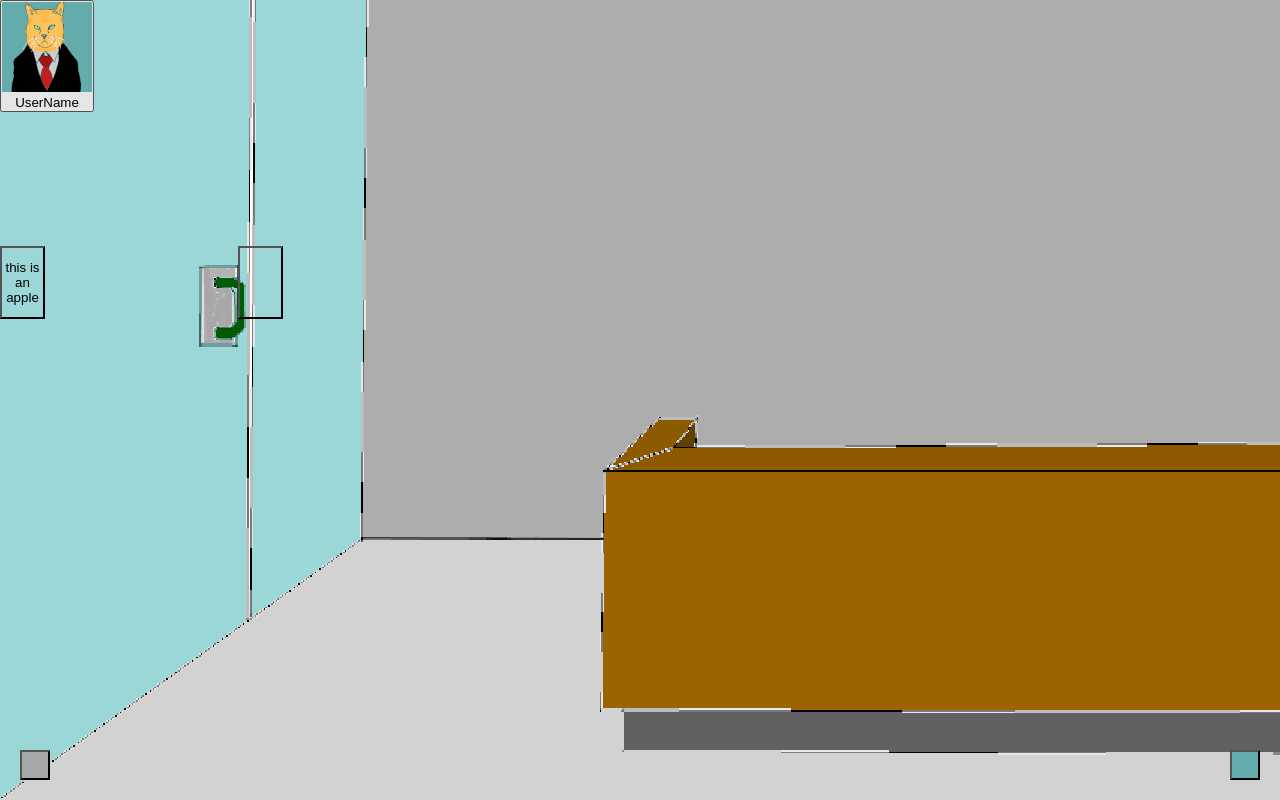
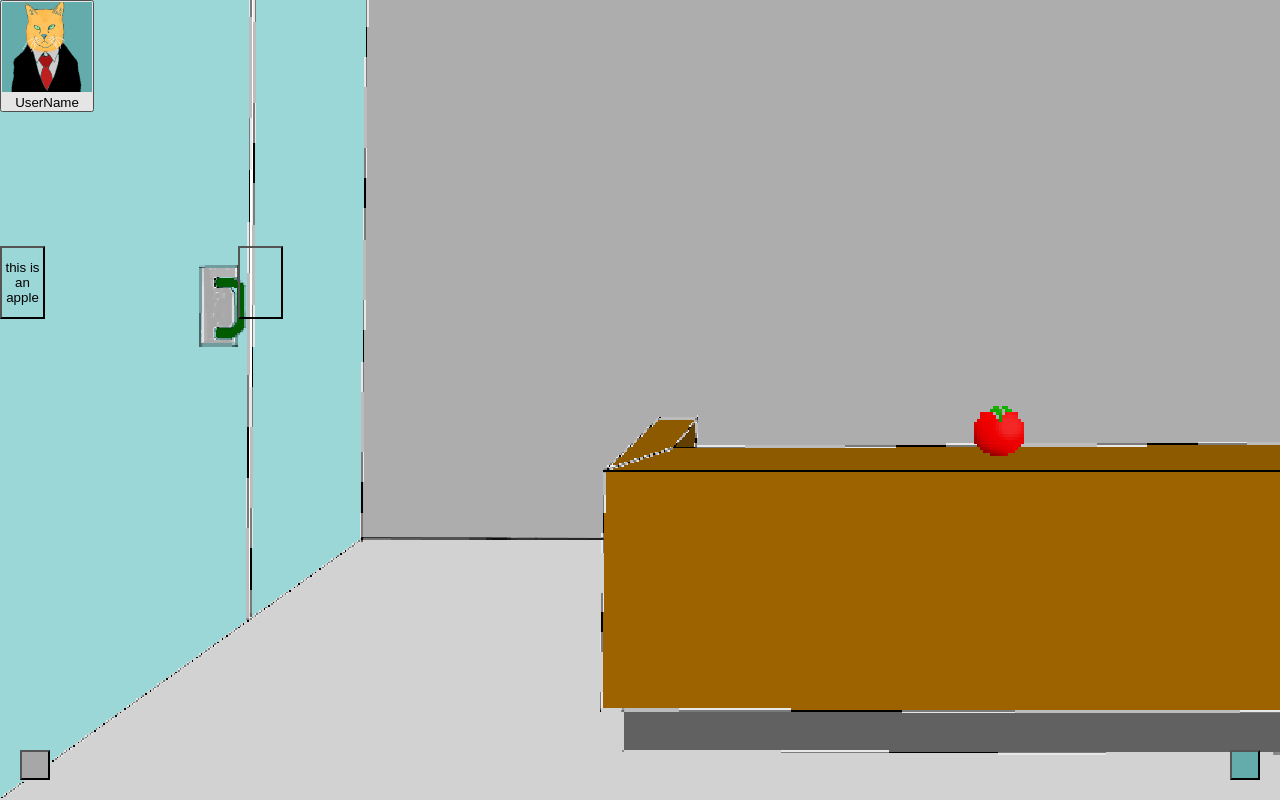
Before and after one commit to CrabNo13/Vivimus-Pecunia, a React (Vite) app: page / in a window 1280 px wide. Built offline with nearby package versions, Linux system fonts and the light colour scheme.

Commit message:
Implemented interaction box for objects
Improved and refined inventory system

General code refactoring

```diff
--- a/src/App.css
+++ b/src/App.css
@@ -103,3 +103,26 @@ body {
   left: 50%;
   transform: translate(-50%, -50%);
 }
+
+.interactionBox {
+  position: fixed;
+  background-color: rgba(72, 255, 62, 0.493);
+  height: 40vh;
+  width: 30vw;
+  top: 50%;
+  left: 50%;
+  transform: translate(-50%, -50%);
+}
+
+.apple {
+  position: fixed;
+  background-image: url(./textures/apple.png);
+  background-color: #cccccc00;
+  background-size: 50px 50px;
+  image-rendering: pixelated;
+  border: none;
+  height: 50px;
+  width: 50px;
+  right: 20vw;
+  bottom: 43vh;
+}
--- a/src/App.jsx
+++ b/src/App.jsx
@@ -6,10 +6,12 @@ import Layout from './Layout';
 export const Context = React.createContext();
 
 function App() {
-  const [items, modifyItem] = useState([{ id: 1, name: 'key' }, { id: 2, name: 'thing' }])
+  const [items, modifyItem] = useState([{ id: 1, name: 'key', img: './textures/apple.png', description: 'This key opens amazing chests ahead' }, { id: 2, name: 'thing', img: './textures./apple.png', description: 'Just a thing. Nothing more, nothing less' }])
+  const [interactionBoxVisible, setInteractionBoxVisible] = useState(false);
+  const [interactionItem, setInteractionItem] = useState(null)
 
   return (
-    <Context.Provider value={[items, modifyItem]} >
+    <Context.Provider value={{ items, modifyItem, interactionBoxVisible, setInteractionBoxVisible, interactionItem, setInteractionItem }} >
       <Layout>
         <GroundLevel />
       </Layout>
--- a/src/GroundLevel/GroundLevel.jsx
+++ b/src/GroundLevel/GroundLevel.jsx
@@ -5,7 +5,7 @@ import { Context } from '../App';
 
 function GroundLevel() {
     const [currentScene, setCurrentScene] = useState('Reception')
-    const [items, modifyItem] = useContext(Context)
+    const { items, modifyItem } = useContext(Context)
 
     const renderScene = () => {
         switch (currentScene) {
--- a/src/GroundLevel/scenes/Reception.jsx
+++ b/src/GroundLevel/scenes/Reception.jsx
@@ -1,14 +1,33 @@
+import { useContext } from 'react'
 import ReceptionImage from '../../textures/reception_beta.png'
+import { Context } from '../../App'
 
 function Reception({ changeScene }) {
+    const { setInteractionBoxVisible, setInteractionItem } = useContext(Context);
+
+    const handleItemClick = (item) => {
+        setInteractionItem(item);
+        setInteractionBoxVisible(true);
+    };
+
     return (
         <div>
             <img src={ReceptionImage} className="main" />
             <button className="doorHandle" onClick={() => changeScene('Lobby')} style={{
                 left: "238px"
             }}></button>
+            <Apple handleItemClick={handleItemClick} />
         </div>
     )
 };
 
+function Apple({ handleItemClick }) {
+
+    const item = { id: 5, name: 'Apple', description: 'Just your average apple, scares off doctors' }
+
+
+    return <button className='apple' onClick={() => handleItemClick(item)}>
+    </button>
+}
+
 export default Reception;
--- a/src/Layout.jsx
+++ b/src/Layout.jsx
@@ -1,15 +1,17 @@
 import ProfilePic from './textures/cat_profile.png';
-import { useState, useContext } from 'react';
+import { useState, useContext, useEffect } from 'react';
 import { Context } from './App';
 
 function Layout({ children }) {
-    const [inventoryVisibility, setInvVisibility] = useState(false);
+    const [inventoryVisible, setInventoryVisible] = useState(false);
+    const { interactionBoxVisible } = useContext(Context);
 
     return (<>
         <Profile />
         <Settings />
-        <Hotbar inventoryVisibility={inventoryVisibility} setInvVisibility={setInvVisibility} />
-        {inventoryVisibility && <Inventory />}
+        <Hotbar inventoryVisible={inventoryVisible} setInventoryVisible={setInventoryVisible} />
+        {inventoryVisible && <Inventory setInventoryVisible={setInventoryVisible} />}
+        {interactionBoxVisible && <InteractionBox />}
         {children}
     </>)
 };
@@ -27,12 +29,36 @@ function Settings() {
     return <button className='settingsButton' />
 };
 
-function Hotbar({ inventoryVisibility, setInvVisibility }) {
-    return <button className="hotbar" onClick={() => { setInvVisibility(!inventoryVisibility) }}></button>
+function Hotbar({ inventoryVisible, setInventoryVisible }) {
+
+    const handleHotbarClick = (event) => {
+        event.stopPropagation();
+        setInventoryVisible(!inventoryVisible);
+    }
+
+    return <button className="hotbar" onClick={handleHotbarClick}></button>
 };
 
-function Inventory() {
-    const [items, modifyItem] = useContext(Context)
+function Inventory({ setInventoryVisible }) {
+    const { items, modifyItem } = useContext(Context)
+
+    const hotbarElement = document.querySelector('.hotbar');
+
+    const handleClickOutside = (event) => {
+        if (!event.target.closest('.inventory') &&
+            hotbarElement &&
+            !hotbarElement.contains(event.target)) {
+            setInventoryVisible(false);
+        }
+    };
+
+    useEffect(() => {
+        document.addEventListener('mousedown', handleClickOutside);
+
+        return () => {
+            document.removeEventListener('mousedown', handleClickOutside);
+        };
+    }, []);
 
     return <div className="inventory">
         {items.map((item) => (
@@ -41,6 +67,33 @@ function Inventory() {
             </div>
         ))}
     </div>
+};
+
+function InteractionBox() {
+    const { interactionItem, setInteractionBoxVisible, items, modifyItem } = useContext(Context);
+
+    const objectPickup = () => {
+        modifyItem([...items, interactionItem]);
+        setInteractionBoxVisible(false);
+    }
+
+    const handleClickOutside = (event) => {
+        if (!event.target.closest('.interactionBox')) {
+            setInteractionBoxVisible(false);
+        }
+    };
+
+    useEffect(() => {
+        document.addEventListener('mousedown', handleClickOutside);
+
+        return () => {
+            document.removeEventListener('mousedown', handleClickOutside);
+        };
+    }, []);
+
+    return <div className="interactionBox"><h1>{interactionItem.name}</h1> <br /> <p>{interactionItem.description}</p> <br />
+        <button onClick={objectPickup}>pick up item</button>
+    </div>;
 }
 
 export default Layout;
```
Also changed, not shown: PlannedFeatures.txt, src/textures/apple.png (added).
